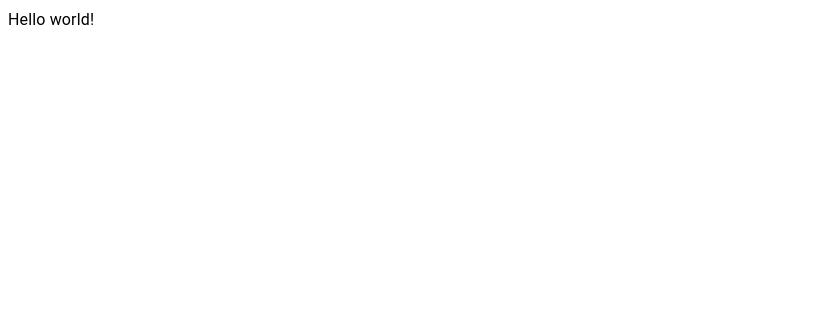
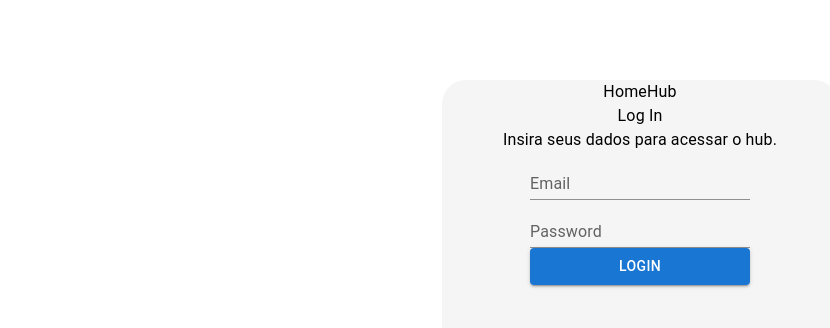
Before and after one commit to cicatriz-dev/home-hub, a React app in the folder react-login/: page / in a window 1280 px wide. Shown: the top 328 px of the page, without its empty margins (0-830 px from the left). Built offline with nearby package versions, Linux system fonts and the light colour scheme; the HTML template or start-up script is replaced by a standard one.

Commit message:
codigo aula 2.2 do curso 2

```diff
--- a/react-login/src/App.tsx
+++ b/react-login/src/App.tsx
@@ -1,5 +1,9 @@
-import { Typography } from '@mui/material';
+import LoginBox from './components/LoginBox';
 
-export default function Root(props) {
-	return <Typography>Hello world!</Typography>;
+export default function Root() {
+	return (
+		<div>
+			<LoginBox />
+		</div>
+	);
 }
--- a/react-login/src/components/LoginBox/index.tsx
+++ b/react-login/src/components/LoginBox/index.tsx
@@ -1,5 +1,28 @@
+import { Box, Container, Typography } from '@mui/material';
+
+import LoginForm from '../LoginForm';
+
 const LoginBox = () => {
-	return <div>LoginBox</div>;
+	return (
+		<Container maxWidth='xs'>
+			<Box
+				sx={{
+					bgcolor: '#F5F5F5',
+					height: '65vh',
+					mt: '10vh',
+					borderRadius: '24px',
+					display: 'flex',
+					alignItems: 'center',
+					flexDirection: 'column',
+				}}
+			>
+				<Typography>HomeHub</Typography>
+				<Typography>Log In</Typography>
+				<Typography>Insira seus dados para acessar o hub.</Typography>
+				<LoginForm />
+			</Box>
+		</Container>
+	);
 };
 
 export default LoginBox;
--- a/react-login/src/components/LoginForm/index.tsx
+++ b/react-login/src/components/LoginForm/index.tsx
@@ -1,5 +1,13 @@
+import { Box, Button, TextField } from '@mui/material';
+
 const LoginForm = () => {
-	return <div>Formulário de Login</div>;
+	return (
+		<Box sx={{ display: 'flex', flexDirection: 'column' }}>
+			<TextField id='email' label='Email' variant='standard' />
+			<TextField id='password' label='Password' variant='standard' />
+			<Button variant='contained'>Login</Button>
+		</Box>
+	);
 };
 
 export default LoginForm;
```
